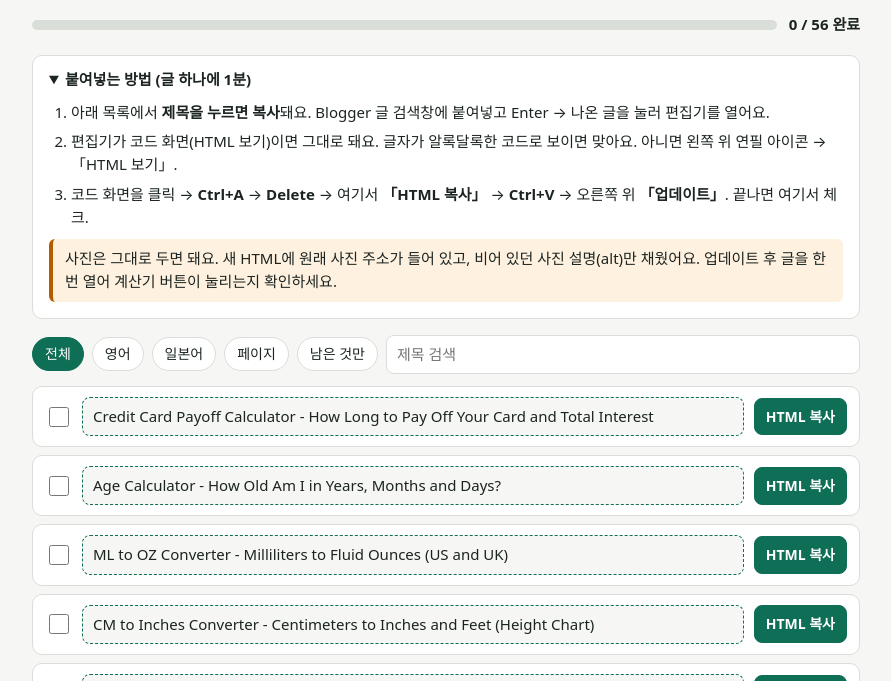
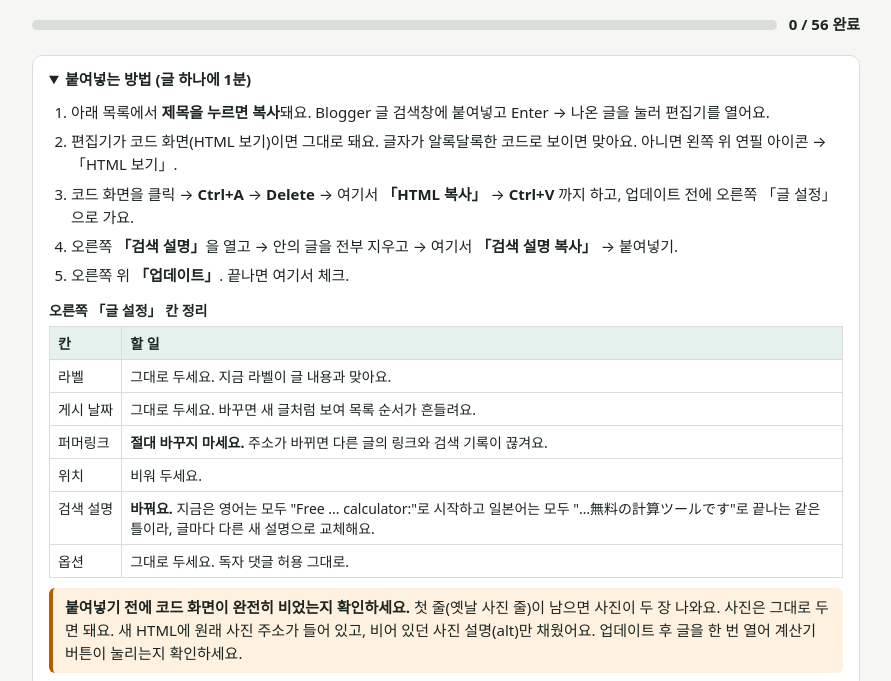
Before and after one commit to jobongcheon/alcohol, a plain HTML site: page smartlifecalc-fix/index.html in a window 1280 px wide. Shown: the part 87-768 px from the top of the page, without its empty margins (194-1085 px from the left). Drawn offline with Linux system fonts and the light colour scheme; a web font is replaced by a local one.

Commit message:
smartlifecalc-fix: 오른쪽 글 설정 안내와 검색 설명 복사 버튼
Co-Authored-By: Claude Opus 5.5 <noreply@anthropic.com>
Claude-Session: https://claude.ai/code/session_018juVwuMCw5brEKW7tTbnHR

```diff
--- a/smartlifecalc-fix/index.html
+++ b/smartlifecalc-fix/index.html
@@ -56,6 +56,11 @@ button.b:focus-visible,.tab:focus-visible{outline:3px solid var(--accent);outlin
 .det summary{cursor:pointer;color:var(--accent);font-weight:500}
 .det ul{margin:6px 0 0;padding-left:18px}
 .det code{font-family:var(--mono);font-size:12.5px;background:var(--bg);padding:1px 5px;border-radius:4px}
+table.side{width:100%;border-collapse:collapse;margin:12px 0 4px;font-size:14px}
+table.side caption{text-align:left;font-weight:700;margin-bottom:6px}
+table.side th,table.side td{border:1px solid var(--line);padding:6px 8px;text-align:left;vertical-align:top}
+table.side th{background:var(--soft)}
+table.side td:first-child{white-space:nowrap;font-weight:500}
 .toast{position:fixed;left:50%;bottom:calc(20px + env(safe-area-inset-bottom,0px));transform:translateX(-50%) translateY(20px);background:var(--fg);color:var(--bg);padding:10px 16px;border-radius:999px;opacity:0;transition:.25s;pointer-events:none;font-weight:500}
 .toast.on{opacity:1;transform:translateX(-50%)}
 h2{font-size:18px;margin:28px 0 10px}
@@ -79,9 +84,20 @@ textarea.hid{position:fixed;left:-9999px;top:0;width:10px;height:10px;opacity:0}
     <ol>
       <li>아래 목록에서 <b>제목을 누르면 복사</b>돼요. Blogger 글 검색창에 붙여넣고 Enter → 나온 글을 눌러 편집기를 열어요.</li>
       <li>편집기가 코드 화면(HTML 보기)이면 그대로 돼요. 글자가 알록달록한 코드로 보이면 맞아요. 아니면 왼쪽 위 연필 아이콘 → 「HTML 보기」.</li>
-      <li>코드 화면을 클릭 → <b>Ctrl+A</b> → <b>Delete</b> → 여기서 <b>「HTML 복사」</b> → <b>Ctrl+V</b> → 오른쪽 위 <b>「업데이트」</b>. 끝나면 여기서 체크.</li>
+      <li>코드 화면을 클릭 → <b>Ctrl+A</b> → <b>Delete</b> → 여기서 <b>「HTML 복사」</b> → <b>Ctrl+V</b> 까지 하고, 업데이트 전에 오른쪽 「글 설정」으로 가요.</li>
+      <li>오른쪽 <b>「검색 설명」</b>을 열고 → 안의 글을 전부 지우고 → 여기서 <b>「검색 설명 복사」</b> → 붙여넣기.</li>
+      <li>오른쪽 위 <b>「업데이트」</b>. 끝나면 여기서 체크.</li>
     </ol>
-    <div class="tip">사진은 그대로 두면 돼요. 새 HTML에 원래 사진 주소가 들어 있고, 비어 있던 사진 설명(alt)만 채웠어요. 업데이트 후 글을 한 번 열어 계산기 버튼이 눌리는지 확인하세요.</div>
+    <table class="side"><caption>오른쪽 「글 설정」 칸 정리</caption>
+      <tr><th>칸</th><th>할 일</th></tr>
+      <tr><td>라벨</td><td>그대로 두세요. 지금 라벨이 글 내용과 맞아요.</td></tr>
+      <tr><td>게시 날짜</td><td>그대로 두세요. 바꾸면 새 글처럼 보여 목록 순서가 흔들려요.</td></tr>
+      <tr><td>퍼머링크</td><td><b>절대 바꾸지 마세요.</b> 주소가 바뀌면 다른 글의 링크와 검색 기록이 끊겨요.</td></tr>
+      <tr><td>위치</td><td>비워 두세요.</td></tr>
+      <tr><td>검색 설명</td><td><b>바꿔요.</b> 지금은 영어는 모두 "Free ... calculator:"로 시작하고 일본어는 모두 "…無料の計算ツールです"로 끝나는 같은 틀이라, 글마다 다른 새 설명으로 교체해요.</td></tr>
+      <tr><td>옵션</td><td>그대로 두세요. 독자 댓글 허용 그대로.</td></tr>
+    </table>
+    <div class="tip"><b>붙여넣기 전에 코드 화면이 완전히 비었는지 확인하세요.</b> 첫 줄(옛날 사진 줄)이 남으면 사진이 두 장 나와요. 사진은 그대로 두면 돼요. 새 HTML에 원래 사진 주소가 들어 있고, 비어 있던 사진 설명(alt)만 채웠어요. 업데이트 후 글을 한 번 열어 계산기 버튼이 눌리는지 확인하세요.</div>
   </details>
 
   <div class="tools" role="group" aria-label="필터">
@@ -138,7 +154,7 @@ textarea.hid{position:fixed;left:-9999px;top:0;width:10px;height:10px;opacity:0}
       d.innerHTML=`<div class="top">
         <input type="checkbox" ${done[it.id]?'checked':''} aria-label="완료">
         <button class="tcopy" data-a="title" title="눌러서 제목 복사">${esc(it.title)}</button>
-        <div class="btns"><button class="b" data-a="html">HTML 복사</button></div>
+        <div class="btns"><button class="b" data-a="html">HTML 복사</button>${it.meta?'<button class="b s" data-a="meta">검색 설명 복사</button>':''}</div>
       </div>`;
       d.querySelector('input').addEventListener('change',e=>{ if(e.target.checked)done[it.id]=1; else delete done[it.id]; save(KEY,done); d.classList.toggle('done',!!e.target.checked); count(); if(filter==='todo')render(); });
       d.querySelectorAll('button.b,button.tcopy').forEach(b=>b.addEventListener('click',()=>{const a=b.dataset.a; copy(a==='html'?it.html:a==='meta'?it.meta:it.title, a==='html'?'HTML':a==='meta'?'검색 설명':'제목');}));
```
